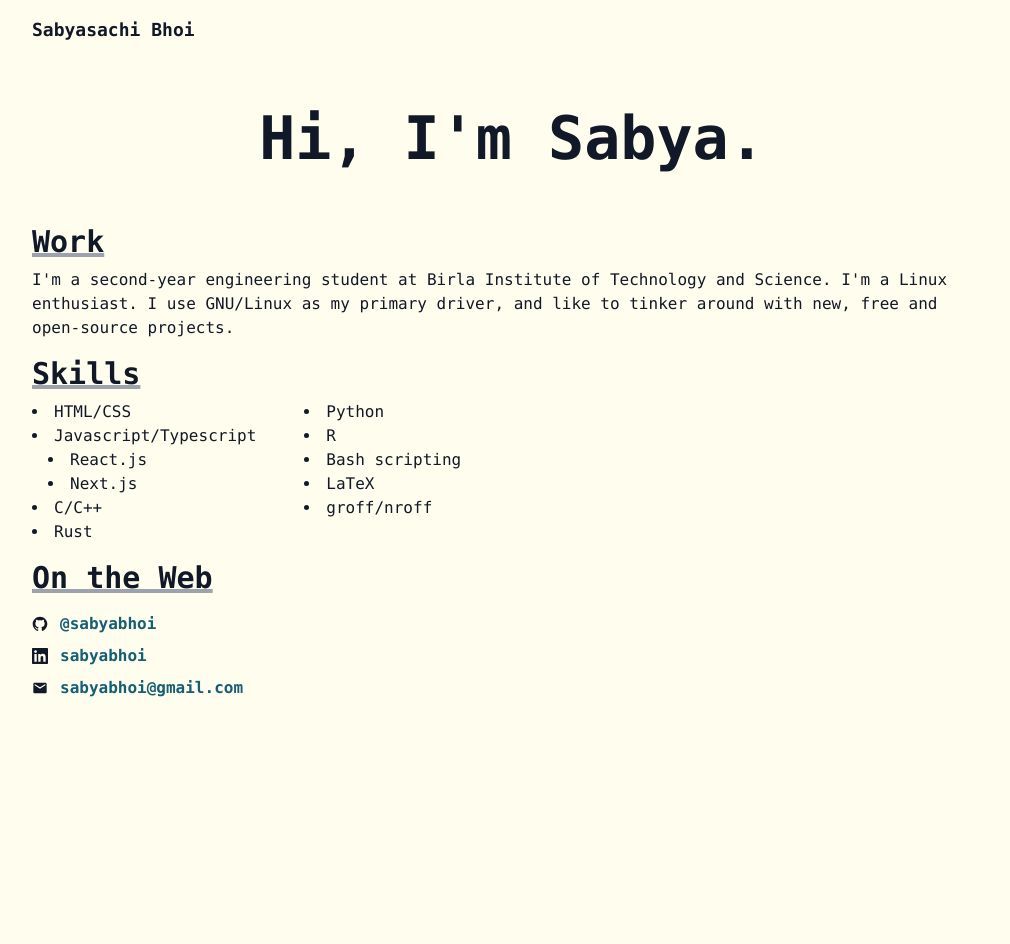
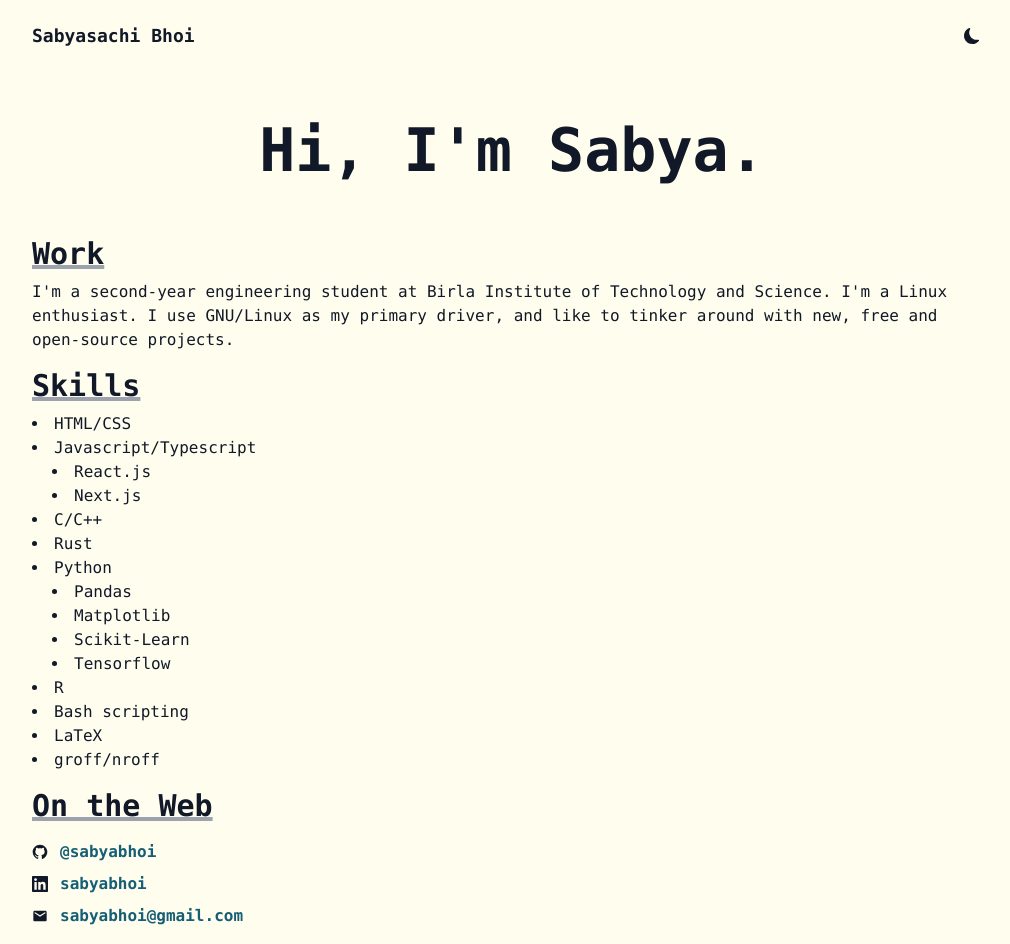
Before and after one commit to sabyabhoi/newspad, a Next.js app: page / in a window 1280 px wide. Shown: the whole page, without its empty margins (128-1138 px from the left). Before the commit the page ends 800 px from the top, so only its background shows below. Built offline with nearby package versions, Linux system fonts and the light colour scheme.

Commit message:
Add useTheme hook for switching themes

```diff
--- a/components/NavBar.jsx
+++ b/components/NavBar.jsx
@@ -1,7 +1,20 @@
-const NavBar = () => {
+import { BsFillMoonFill, BsSunFill } from 'react-icons/bs';
+
+const NavBar = ({ theme, setTheme }) => {
+
+	const handleThemeSwitch = () => {
+		setTheme(theme === 'dark' ? 'light' : 'dark');
+	}
+
   return (
-    <div className='flex flex-row justify-between py-4'>
+    <div className='flex flex-row justify-between py-4 items-center'>
       <div className='font-bold text-lg'>Sabyasachi Bhoi</div>
+      <button
+        className='p-3 outline-none hover:outline-gray-400 rounded-lg'
+        onClick={handleThemeSwitch}
+      >
+        {theme === 'light' ? <BsFillMoonFill /> : <BsSunFill/>}
+      </button>
     </div>
   );
 };
--- a/components/Skills.jsx
+++ b/components/Skills.jsx
@@ -3,16 +3,22 @@ import Section from './Section';
 const Skills = () => {
   return (
     <Section title='Skills'>
-      <ul className='list-disc list-inside columns-2 gap-12'>
+      <ul className='list-disc list-inside'>
         <li>HTML/CSS</li>
         <li>Javascript/Typescript</li>
-        <ul className='list-disc list-inside px-4'>
+        <ul className='list-disc list-inside px-5'>
           <li>React.js</li>
           <li>Next.js</li>
         </ul>
         <li>C/C++</li>
         <li>Rust</li>
         <li>Python</li>
+        <ul className='list-disc list-inside px-5'>
+          <li>Pandas</li>
+          <li>Matplotlib</li>
+          <li>Scikit-Learn</li>
+          <li>Tensorflow</li>
+        </ul>
         <li>R</li>
         <li>Bash scripting</li>
         <li>LaTeX</li>
--- /dev/null
+++ b/components/useTheme.js
@@ -0,0 +1,17 @@
+import { useState, useEffect } from "react";
+
+const useTheme = (initialValue) => {
+	const [theme, setTheme] = useState(initialValue);
+
+	useEffect(() => {
+		localStorage.setItem('theme', theme);
+		if(theme === 'dark')
+			document.documentElement.classList.add('dark');
+		else
+			document.documentElement.classList.remove('dark');
+	}, [theme]);
+
+	return [theme, setTheme];
+};
+
+export default useTheme;
--- a/pages/index.js
+++ b/pages/index.js
@@ -5,10 +5,14 @@ import Work from '../components/Work';
 import Skills from '../components/Skills';
 import Web from '../components/Web';
 
+import useTheme from '../components/useTheme';
+
 const Home = () => {
+	const [theme, setTheme] = useTheme('light');
+
   return (
     <div className='container mx-auto flex flex-col w-11/12 lg:w-9/12'>
-      <NavBar />
+      <NavBar theme={theme} setTheme={setTheme}/>
       <Head>
         <title>Sabya&apos;s website</title>
       </Head>
@@ -16,6 +20,7 @@ const Home = () => {
       <div className='flex flex-row justify-center'>
         <h1 className='text-6xl font-bold py-2 my-10'>Hi, I&apos;m Sabya.</h1>
       </div>
+
       <Work />
       <Skills />
       <Web />
--- a/styles/globals.css
+++ b/styles/globals.css
@@ -6,7 +6,8 @@
   body {
     @apply font-mono
 		bg-paper text-gray-900
-		dark:bg-gray-900 dark:text-white;
+		dark:bg-gray-900 dark:text-white
+		transition-all duration-[120] ease-linear;
   }
 
   .header {
```
